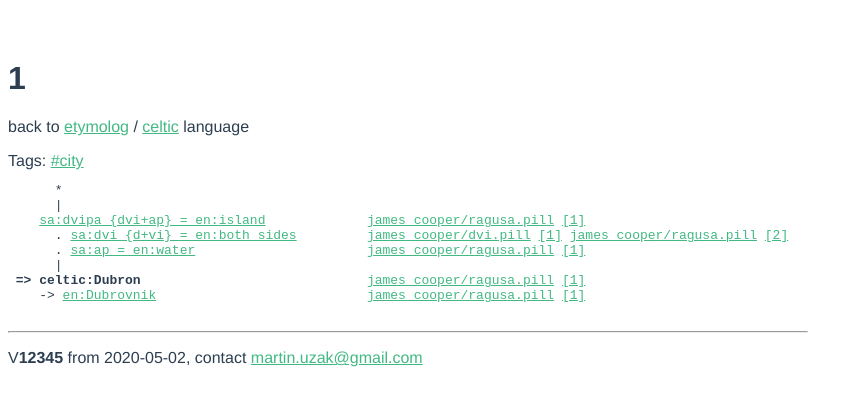
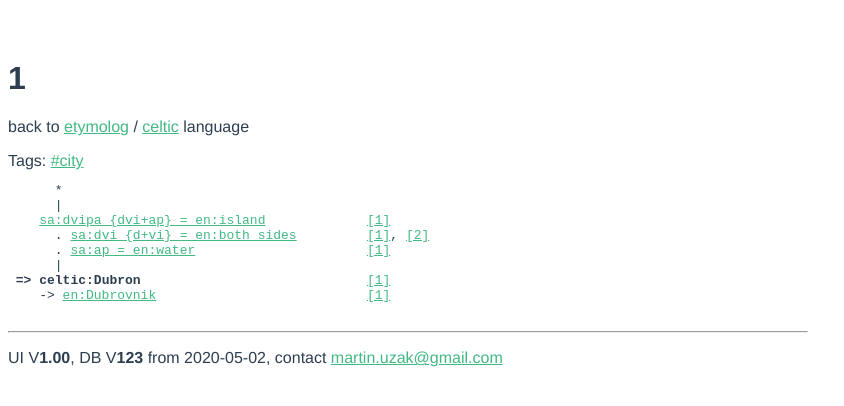
Before and after one commit to uzak/etymolog-ui, a Vue app: page /#/word/1 in a window 1280 px wide. Shown: the top 406 px of the page, without its empty margins (0-844 px from the left). Built offline with nearby package versions, Linux system fonts and the light colour scheme.

Commit message:
Remove link to pill-file

```diff
--- a/src/components/Footer.vue
+++ b/src/components/Footer.vue
@@ -2,7 +2,7 @@
   <div class="footer">
     <hr>
     <p>
-      V<b>12345</b> from 2020-05-02, contact <a href="mailto:martin.uzak@gmail.com">martin.uzak@gmail.com</a>
+      UI V<b>1.00</b>, DB V<b>123</b> from 2020-05-02, contact <a href="mailto:martin.uzak@gmail.com">martin.uzak@gmail.com</a>
     </p>
   </div>
 </template>
--- a/src/views/Word.vue
+++ b/src/views/Word.vue
@@ -11,12 +11,12 @@
     <pre>
       *
       |
-    <a href="">sa:dvipa {dvi+ap} = en:island</a>             <a href="">james_cooper/ragusa.pill</a> <a href="">[1]</a>
-      . <a href="">sa:dvi {d+vi} = en:both sides</a>         <a href="">james_cooper/dvi.pill</a> <a href="">[1]</a> <a href="">james_cooper/ragusa.pill</a> <a href="">[2]</a>
-      . <a href="">sa:ap = en:water</a>                      <a href="">james_cooper/ragusa.pill</a> <a href="">[1]</a>
+    <a href="">sa:dvipa {dvi+ap} = en:island</a>             <a href="">[1]</a>
+      . <a href="">sa:dvi {d+vi} = en:both sides</a>         <a href="">[1]</a>, <a href="">[2]</a>
+      . <a href="">sa:ap = en:water</a>                      <a href="">[1]</a>
       |
- <b>=> celtic:Dubron</b>                             <a href="">james_cooper/ragusa.pill</a> <a href="">[1]</a>
-    -> <a href="">en:Dubrovnik</a>                           <a href="">james_cooper/ragusa.pill</a> <a href="">[1]</a>
+ <b>=> celtic:Dubron</b>                             <a href="">[1]</a>
+    -> <a href="">en:Dubrovnik</a>                           <a href="">[1]</a>
     </pre>
   </div>
 </template>
```
Also changed, not shown: TODO.txt.
